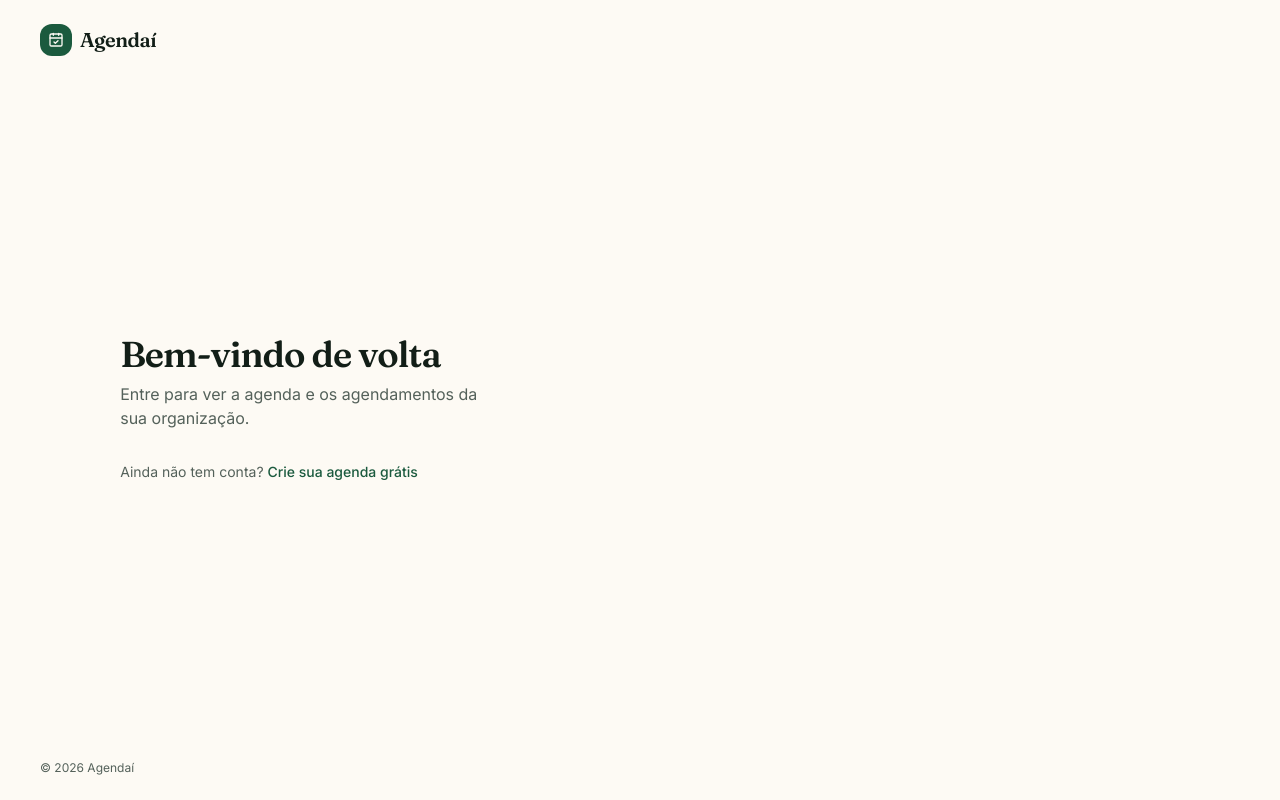
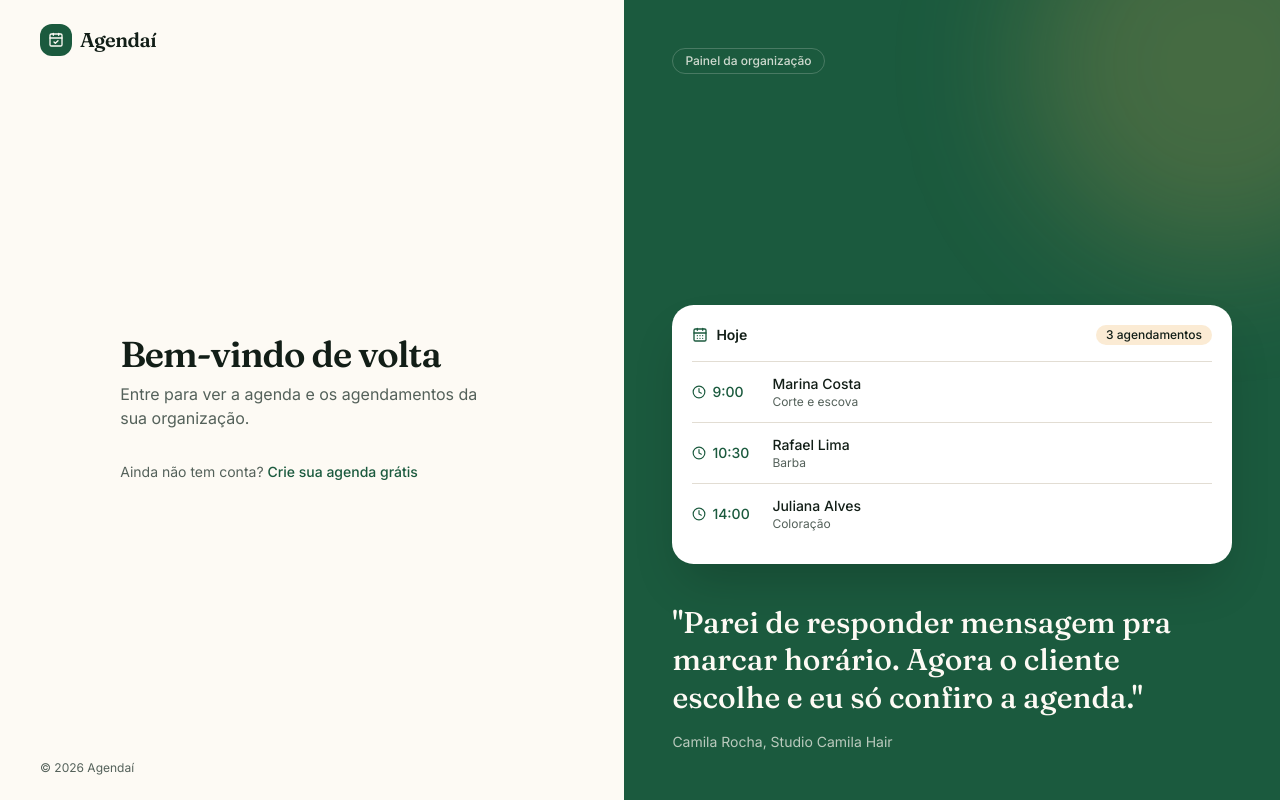
Before and after one commit to LuanCruz13/agendamento-multitenant, a Next.js app in the folder frontend/: page /login in a window 1280 px wide. Built offline with nearby package versions, Linux system fonts and the light colour scheme.

Commit message:
feat(frontend): add AuthAside to login page

```diff
--- a/frontend/app/login/page.tsx
+++ b/frontend/app/login/page.tsx
@@ -1,6 +1,7 @@
 import type { Metadata } from "next"
 import Link from "next/link"
 import { Logo } from "@/components/landing/logo";
+import { AuthAside } from "@/components/auth/auth-aside";
 
 export const metadata: Metadata = {
     title: "Entrar | Agendaí",
@@ -40,6 +41,7 @@ export default function LoginPage(){
 
             <footer className="text-xs text-muted-foreground">© 2026 Agendaí</footer>
             </main>
+            <AuthAside/>
         </div>
     )
 }
```
